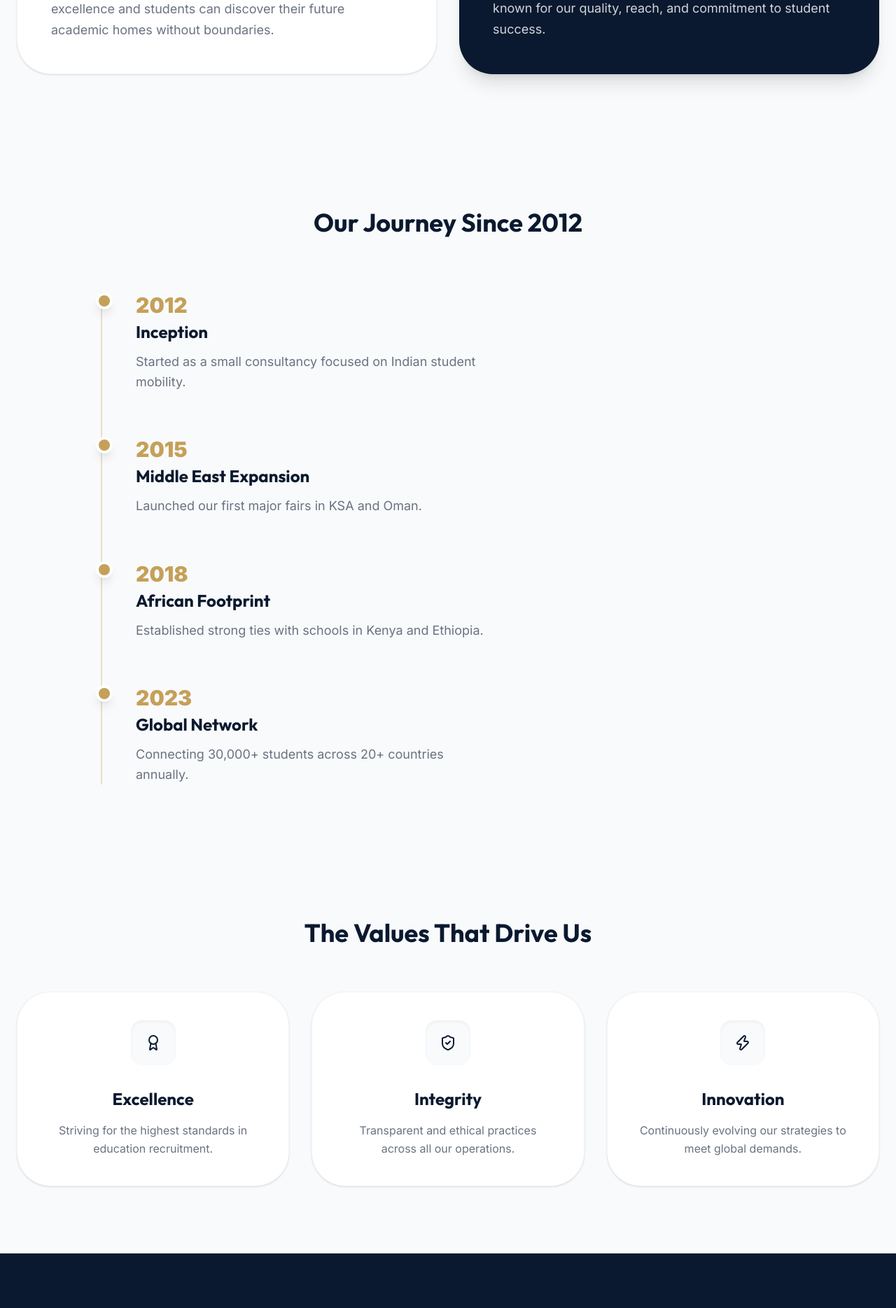
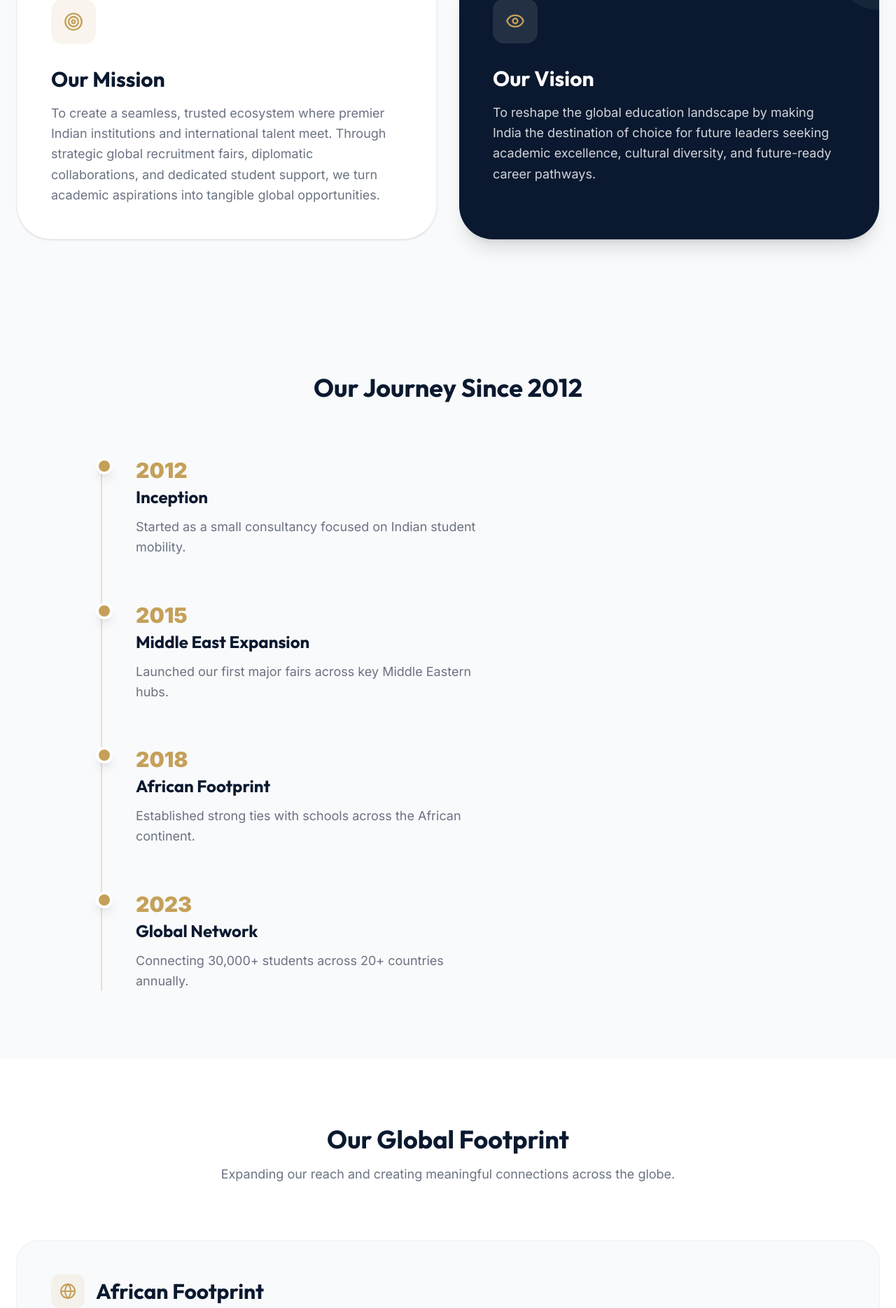
Before and after one commit to samadaktu/ihecf, a React (Vite) app: page /about in a window 1280 px wide. Shown: the part 869-2738 px from the top of the page at 70% size. Built offline with nearby package versions, Linux system fonts and the light colour scheme.

Commit message:
Update About page content and add Global Presence section

```diff
--- a/src/pages/About.jsx
+++ b/src/pages/About.jsx
@@ -1,19 +1,48 @@
 import { motion } from 'framer-motion';
-import { Target, Eye, Clock, Award, ShieldCheck, Zap } from 'lucide-react';
+import { Target, Eye, Clock, Award, ShieldCheck, Zap, Globe } from 'lucide-react';
 import SEO from '../components/SEO';
 
 const About = () => {
   const values = [
-    { title: "Excellence", icon: <Award />, desc: "Striving for the highest standards in education recruitment." },
-    { title: "Integrity", icon: <ShieldCheck />, desc: "Transparent and ethical practices across all our operations." },
-    { title: "Innovation", icon: <Zap />, desc: "Continuously evolving our strategies to meet global demands." }
+    { title: "Excellence", icon: <Award />, desc: "Delivering premium educational opportunities and unparalleled event execution across every global market we touch." },
+    { title: "Integrity", icon: <ShieldCheck />, desc: "We serve as a transparent, dependable bridge for families and university partners alike." },
+    { title: "Innovation", icon: <Zap />, desc: "The global education landscape is constantly evolving, and so are we. We pioneer new recruitment strategies, leverage modern digital tools, and build strategic diplomatic collaborations to stay ahead of the curve." }
   ];
 
   const timeline = [
     { year: "2012", title: "Inception", desc: "Started as a small consultancy focused on Indian student mobility." },
-    { year: "2015", title: "Middle East Expansion", desc: "Launched our first major fairs in KSA and Oman." },
-    { year: "2018", title: "African Footprint", desc: "Established strong ties with schools in Kenya and Ethiopia." },
+    { year: "2015", title: "Middle East Expansion", desc: "Launched our first major fairs across key Middle Eastern hubs." },
+    { year: "2018", title: "African Footprint", desc: "Established strong ties with schools across the African continent." },
     { year: "2023", title: "Global Network", desc: "Connecting 30,000+ students across 20+ countries annually." }
+  ];
+
+  const globalPresence = [
+    {
+      region: "African Footprint",
+      desc: "Established strong ties with schools in:",
+      countries: [
+        { name: "Ethiopia", code: "et" },
+        { name: "Uganda", code: "ug" },
+        { name: "Kenya", code: "ke" },
+        { name: "Tanzania", code: "tz" },
+        { name: "Zambia", code: "zm" },
+        { name: "Zimbabwe", code: "zw" },
+        { name: "Gambia", code: "gm" },
+        { name: "Senegal", code: "sn" },
+        { name: "Namibia", code: "na" },
+        { name: "Mauritius", code: "mu" }
+      ]
+    },
+    {
+      region: "Middle East Expansion",
+      desc: "Launched our first major fairs in:",
+      countries: [
+        { name: "Saudi Arabia", sub: "Riyadh, Dammam, Jeddah", code: "sa" },
+        { name: "Qatar", code: "qa" },
+        { name: "Kuwait", code: "kw" },
+        { name: "Oman", code: "om" }
+      ]
+    }
   ];
 
   return (
@@ -31,10 +60,11 @@ const About = () => {
             animate={{ opacity: 1, y: 0 }}
             className="text-3xl md:text-7xl mb-6 font-black tracking-tighter leading-tight"
           >
-            Pioneering the Path to <span className="text-secondary">Global Education</span>
+            The Premier Gateway Connecting Global Talent with <span className="text-secondary">World-Class Education</span>
           </motion.h1>
           <p className="text-base md:text-lg text-gray-400 max-w-2xl mx-auto leading-relaxed">
-            Part of the Edunial Group, IHECF is dedicated to creating meaningful connections between world-class Indian institutions and ambitious international students.
+            Driven by Edunial, the Indian Higher Education & Career Fair (IHECF) is the definitive bridge between ambitious international students and India’s leading universities. We simplify the global student recruitment ecosystem, empowering future leaders with world-class academic pathways while helping premier institutions expand their global footprint.<br /><br />
+            At Edunial Group, we don’t just advise — we partner in your success.
           </p>
         </div>
       </section>
@@ -47,7 +77,7 @@ const About = () => {
           </div>
           <h2 className="text-2xl md:text-3xl mb-4 font-bold">Our Mission</h2>
           <p className="text-gray-500 leading-relaxed text-base md:text-lg">
-            To provide a transparent, accessible, and high-impact platform where Indian universities can showcase their excellence and students can discover their future academic homes without boundaries.
+            To create a seamless, trusted ecosystem where premier Indian institutions and international talent meet. Through strategic global recruitment fairs, diplomatic collaborations, and dedicated student support, we turn academic aspirations into tangible global opportunities.
           </p>
         </div>
         <div className="bg-primary text-white p-8 md:p-12 rounded-[2rem] md:rounded-[3rem] shadow-xl relative overflow-hidden group">
@@ -57,7 +87,7 @@ const About = () => {
           </div>
           <h2 className="text-2xl md:text-3xl mb-4 font-bold">Our Vision</h2>
           <p className="text-gray-300 leading-relaxed text-base md:text-lg">
-            To become the undisputed global leader in international student recruitment for the Indian higher education sector, known for our quality, reach, and commitment to student success.
+            To reshape the global education landscape by making India the destination of choice for future leaders seeking academic excellence, cultural diversity, and future-ready career pathways.
           </p>
         </div>
       </section>
@@ -85,8 +115,53 @@ const About = () => {
         </div>
       </section>
 
+      {/* Global Presence */}
+      <section className="bg-white py-16 md:py-24 px-6">
+        <div className="max-w-7xl mx-auto">
+          <div className="text-center mb-12 md:mb-20">
+            <h2 className="text-3xl md:text-4xl font-bold mb-4">Our Global Footprint</h2>
+            <p className="text-gray-500 text-lg max-w-2xl mx-auto">Expanding our reach and creating meaningful connections across the globe.</p>
+          </div>
+          <div className="space-y-8 md:space-y-12">
+            {globalPresence.map((region, i) => (
+              <motion.div
+                key={i}
+                initial={{ opacity: 0, y: 20 }}
+                whileInView={{ opacity: 1, y: 0 }}
+                viewport={{ once: true }}
+                className="bg-gray-50 rounded-[2rem] p-8 md:p-12 border border-gray-100 shadow-sm"
+              >
+                <div className="flex items-center gap-4 mb-4">
+                  <div className="w-12 h-12 bg-secondary/10 text-secondary rounded-xl flex items-center justify-center">
+                    <Globe size={24} />
+                  </div>
+                  <h3 className="text-2xl md:text-3xl font-bold text-primary">{region.region}</h3>
+                </div>
+                <p className="text-gray-600 mb-8 text-lg">{region.desc}</p>
+                <div className="grid grid-cols-2 sm:grid-cols-3 lg:grid-cols-4 xl:grid-cols-5 gap-3 md:gap-4">
+                  {region.countries.map((country, idx) => (
+                    <div key={idx} className="flex items-center gap-2 md:gap-3 bg-white px-3 md:px-4 py-2.5 md:py-3 rounded-xl border border-gray-100 shadow-sm hover:shadow-md transition-shadow">
+                      <img
+                        src={`https://flagcdn.com/w40/${country.code}.png`}
+                        alt={`${country.name} flag`}
+                        className="w-6 md:w-8 h-auto rounded-sm shadow-sm object-cover shrink-0"
+                      />
+                      <div className="flex flex-col min-w-0">
+                        <span className="font-semibold text-gray-800 text-sm md:text-base leading-tight truncate">{country.name}</span>
+                        {country.sub && <span className="text-[10px] md:text-xs text-gray-500 mt-0.5 leading-tight line-clamp-2">{country.sub}</span>}
+                      </div>
+                    </div>
+                  ))}
+                </div>
+              </motion.div>
+            ))}
+          </div>
+        </div>
+      </section>
+
       {/* Values - Responsive Grid */}
-      <section className="py-16 md:py-24 px-6 max-w-7xl mx-auto">
+      <section className="bg-gray-50 py-16 md:py-24 px-6">
+        <div className="max-w-7xl mx-auto">
           <h2 className="text-3xl md:text-4xl text-center mb-12 md:mb-16 font-bold">The Values That Drive Us</h2>
           <div className="grid grid-cols-1 md:grid-cols-3 gap-6 md:gap-8">
             {values.map((v, i) => (
@@ -103,6 +178,7 @@ const About = () => {
               </motion.div>
             ))}
           </div>
+        </div>
       </section>
     </div>
   );
```
Lines whose indentation alone changed are shown as unchanged.
